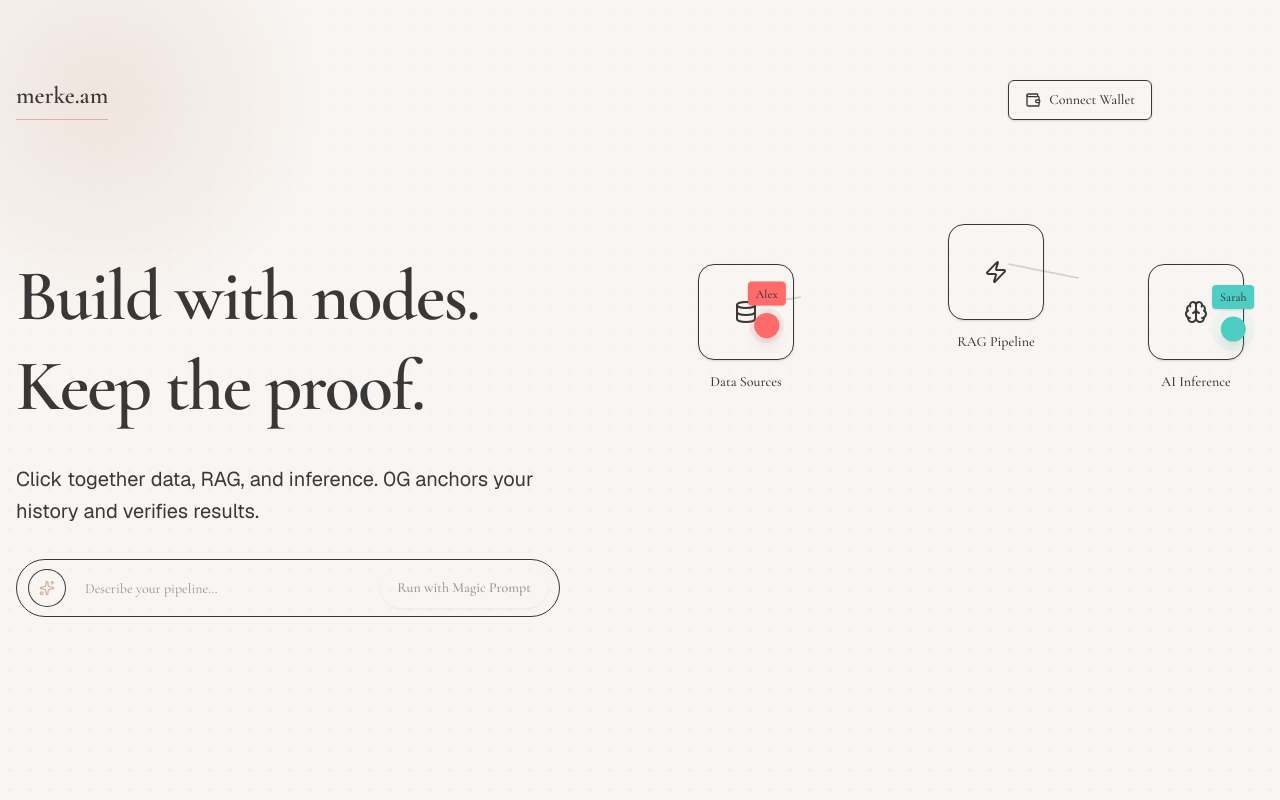
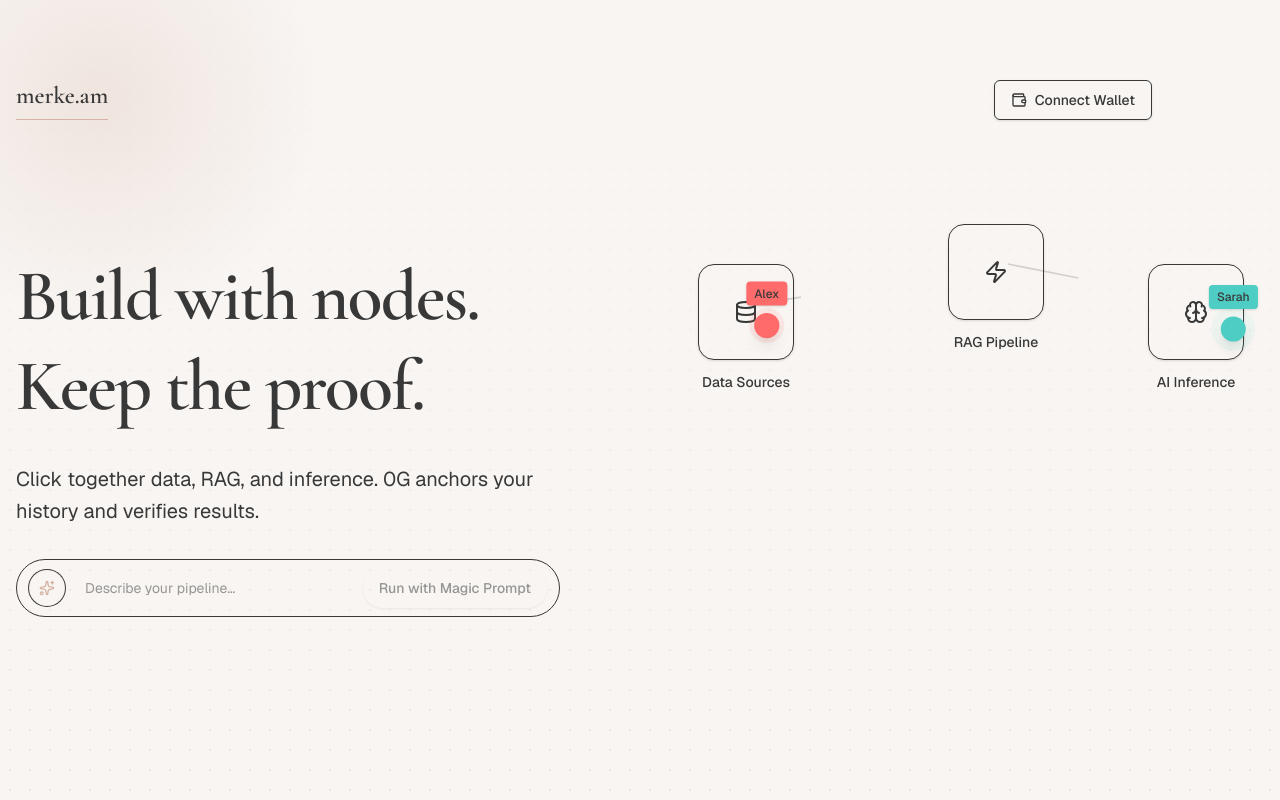
Before and after one commit to devdotbo/merke-am-landing, a Next.js app: page / in a window 1280 px wide. Built offline with nearby package versions, Linux system fonts and the light colour scheme.

Commit message:
Update Hero component to consistently use brand font styles across buttons and text elements for improved typography

```diff
--- a/components/hero.tsx
+++ b/components/hero.tsx
@@ -154,7 +154,7 @@ export const Hero: React.FC<HeroComponentProps> = ({
           </motion.div>
 
           <motion.div initial={{ opacity: 0, x: 20 }} animate={{ opacity: 1, x: 0 }} transition={{ duration: 0.6 }}>
-            <Button variant="outline" onClick={handleConnectWallet} className="flex items-center gap-2 border-border/60">
+            <Button variant="outline" onClick={handleConnectWallet} className="flex items-center gap-2 border-border/60 font-brand-sans">
               <Wallet className="w-4 h-4" />
               Connect Wallet
             </Button>
@@ -202,9 +202,9 @@ export const Hero: React.FC<HeroComponentProps> = ({
                       if (typingTimer.current) window.clearTimeout(typingTimer.current);
                       typingTimer.current = window.setTimeout(() => {}, 700);
                     }}
-                    className="flex-1 bg-transparent border-0 h-10 px-2 py-0 focus-visible:ring-0 text-foreground placeholder:text-muted-foreground text-sm"
+                    className="flex-1 bg-transparent border-0 h-10 px-2 py-0 focus-visible:ring-0 text-foreground placeholder:text-muted-foreground text-sm font-brand-sans"
                   />
-                  <Button type="submit" disabled={!inputValue.trim()} className="rounded-full">
+                  <Button type="submit" disabled={!inputValue.trim()} className="rounded-full font-brand-sans">
                     Run with Magic Prompt
                   </Button>
                 </div>
@@ -242,10 +242,10 @@ export const Hero: React.FC<HeroComponentProps> = ({
                   <motion.div className="w-24 h-24 rounded-2xl bg-background border border-border flex items-center justify-center shadow-sm" whileHover={{ scale: 1.05 }} animate={nodeStates[node.id] ? { borderColor: "hsl(var(--foreground))" } : {}}>
                     <div className="text-foreground">{node.icon}</div>
                   </motion.div>
-                  <div className="text-center mt-3 text-sm font-medium text-foreground">{node.label}</div>
+                  <div className="text-center mt-3 text-sm font-medium text-foreground font-brand-sans">{node.label}</div>
                   <motion.div className="absolute top-full left-1/2 transform -translate-x-1/2 mt-2 w-48 bg-background border border-border rounded-lg shadow-md overflow-hidden" initial={{ opacity: 0, scale: 0.96, y: -6 }} animate={nodeStates[node.id] ? { opacity: 1, scale: 1, y: 0 } : { opacity: 0, scale: 0.96, y: -6 }} transition={{ duration: 0.2, ease: "easeOut" }} style={{ pointerEvents: "none" }}>
                     {node.details.map((detail, detailIndex) => (
-                      <motion.div key={detailIndex} className="px-4 py-2 text-sm text-muted-foreground border-b border-border/50 last:border-b-0" initial={{ opacity: 0, x: -10 }} animate={nodeStates[node.id] ? { opacity: 1, x: 0 } : { opacity: 0, x: -10 }} transition={{ duration: 0.18, delay: detailIndex * 0.08, ease: "easeOut" }}>
+                      <motion.div key={detailIndex} className="px-4 py-2 text-sm font-semibold text-foreground border-b border-border/50 last:border-b-0 font-brand-sans" initial={{ opacity: 0, x: -10 }} animate={nodeStates[node.id] ? { opacity: 1, x: 0 } : { opacity: 0, x: -10 }} transition={{ duration: 0.18, delay: detailIndex * 0.08, ease: "easeOut" }}>
                         {detail}
                       </motion.div>
                     ))}
@@ -258,7 +258,7 @@ export const Hero: React.FC<HeroComponentProps> = ({
               <div className="relative">
                 <motion.div className="w-6 h-6 rounded-full shadow-lg" style={{ backgroundColor: cursors[0].color }} animate={{ scale: [1, 1.1, 1] }} transition={{ duration: 2, repeat: Infinity, ease: "easeInOut" }} />
                 <motion.div className="absolute inset-0 w-6 h-6 rounded-full" style={{ backgroundColor: cursors[0].color + "40" }} animate={{ scale: [1, 2.5, 1], opacity: [0.6, 0, 0.6] }} transition={{ duration: 2.5, repeat: Infinity, ease: "easeInOut" }} />
-                <div className="absolute -top-8 left-1/2 transform -translate-x-1/2 px-2 py-1 rounded text-xs font-medium text-primary-foreground whitespace-nowrap shadow-sm" style={{ backgroundColor: cursors[0].color }}>
+                <div className="absolute -top-8 left-1/2 transform -translate-x-1/2 px-2 py-1 rounded text-xs font-medium text-primary-foreground whitespace-nowrap shadow-sm font-brand-sans" style={{ backgroundColor: cursors[0].color }}>
                   {cursors[0].username}
                 </div>
               </div>
@@ -268,7 +268,7 @@ export const Hero: React.FC<HeroComponentProps> = ({
               <div className="relative">
                 <motion.div className="w-6 h-6 rounded-full shadow-lg" style={{ backgroundColor: cursors[1].color }} animate={{ scale: [1, 1.1, 1] }} transition={{ duration: 1.8, repeat: Infinity, ease: "easeInOut", delay: 0.5 }} />
                 <motion.div className="absolute inset-0 w-6 h-6 rounded-full" style={{ backgroundColor: cursors[1].color + "40" }} animate={{ scale: [1, 2.5, 1], opacity: [0.6, 0, 0.6] }} transition={{ duration: 2.2, repeat: Infinity, ease: "easeInOut", delay: 0.5 }} />
-                <div className="absolute -top-8 left-1/2 transform -translate-x-1/2 px-2 py-1 rounded text-xs font-medium text-primary-foreground whitespace-nowrap shadow-sm" style={{ backgroundColor: cursors[1].color }}>
+                <div className="absolute -top-8 left-1/2 transform -translate-x-1/2 px-2 py-1 rounded text-xs font-medium text-primary-foreground whitespace-nowrap shadow-sm font-brand-sans" style={{ backgroundColor: cursors[1].color }}>
                   {cursors[1].username}
                 </div>
               </div>
```
